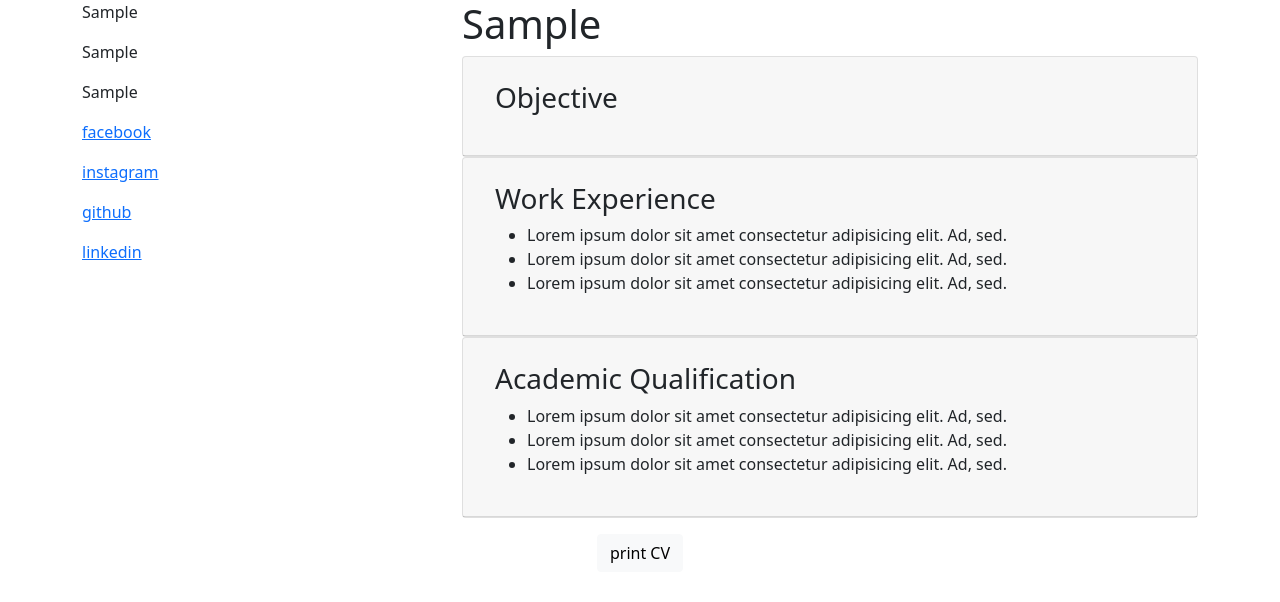
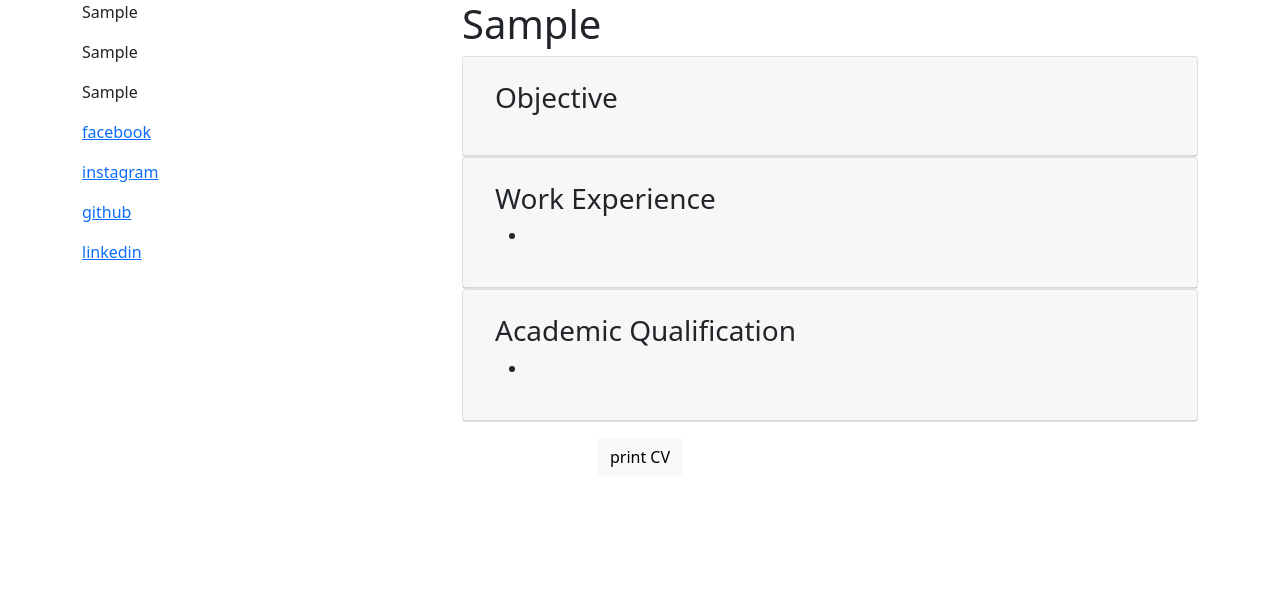
Before and after one commit to ravidhwn01/Resume-X, a React (Create React App) app: page / in a window 1280 px wide. Both pictures are taken after typing "Sample", "Sample", "Sample", "Sample", "Sample", "Sample" into the empty fields and a click on the button "Generate CV". Shown: the top 602 px of the page. Built offline with nearby package versions, Linux system fonts and the light colour scheme.

Commit message:
cv generate func

```diff
--- a/src/components/Cv_Form.tsx
+++ b/src/components/Cv_Form.tsx
@@ -32,6 +32,8 @@ const CvForm = () => {
     github: "",
     linkedin: "",
     objective: "",
+    we : "",
+    aq : "",
   });
 
   const handleInput = (event: any) => {
@@ -46,6 +48,19 @@ const CvForm = () => {
   const generateCV = (e: any) => {
     e.preventDefault();
     // const newRecord = { ...resumeForm, id: new Date().getTime().toString() };
+    // let wes = document.getElementsByClassName("weField");
+    // let str = "";
+    // for (let e of wes) {
+    //   str = str + `<li> ${e.innerHTML} </li>`;
+    // }
+    // document.getElementById("weT")!.innerHTML = str;
+    // // academic qualifications
+    // let aqs = document.getElementsByClassName("eqField");
+    // let str2 = "";
+    // for (let e of aqs) {
+    //   str2 = str2 + `<li> ${e.innerHTML} </li>`;
+    // }
+    // document.getElementById("aqT")!.innerHTML = str2;
     document.getElementById("cv-form")!.style.display = "none";
     document.getElementById("cv-template")!.style.display = "block";
   };
@@ -168,16 +183,18 @@ const CvForm = () => {
                 id="objective"
                 className="form-control"
                 placeholder="Enter here "
-                name="name"
+                name="objective"
               ></textarea>
             </div>
             <div className="form-group" id="we">
-              <label htmlFor="objective">Work Experience</label>
+              <label htmlFor="we">Work Experience</label>
               <textarea
+              value={resumeForm.we}
+              onChange={handleInput}
                   rows={3}
                 className="form-control weField"
                 placeholder="Enter here "
-                name="name"
+                name="we"
               ></textarea>
 
               <div className="container text-center m-3 p-2" id="weAddButton">
@@ -190,12 +207,14 @@ const CvForm = () => {
               </div>
             </div>
             <div className="form-group" id="aq">
-              <label htmlFor="objective">Academic Qualification</label>
+              <label htmlFor="aq">Academic Qualification</label>
               <textarea
+              value={resumeForm.aq}
+              onChange={handleInput}
                   rows={3}
                 className="form-control eqField"
                 placeholder="Enter here "
-                name="name"
+                name="aq"
               ></textarea>
               <div className="container text-center m-3 p-2" id="aqAddButton">
                 <button
@@ -268,17 +287,9 @@ const CvForm = () => {
                   <h3>Work Experience</h3>
                   <ul id="weT">
                     <li>
-                      Lorem ipsum dolor sit amet consectetur adipisicing elit.
-                      Ad, sed.
+                      {resumeForm.we}
                     </li>
-                    <li>
-                      Lorem ipsum dolor sit amet consectetur adipisicing elit.
-                      Ad, sed.
-                    </li>
-                    <li>
-                      Lorem ipsum dolor sit amet consectetur adipisicing elit.
-                      Ad, sed.
-                    </li>
+
                   </ul>
                 </div>
               </div>
@@ -289,17 +300,9 @@ const CvForm = () => {
                   <h3>Academic Qualification</h3>
                   <ul id="aqT">
                     <li>
-                      Lorem ipsum dolor sit amet consectetur adipisicing elit.
-                      Ad, sed.
+                     {resumeForm.aq}
                     </li>
-                    <li>
-                      Lorem ipsum dolor sit amet consectetur adipisicing elit.
-                      Ad, sed.
-                    </li>
-                    <li>
-                      Lorem ipsum dolor sit amet consectetur adipisicing elit.
-                      Ad, sed.
-                    </li>
+
                   </ul>
                 </div>
               </div>
```
